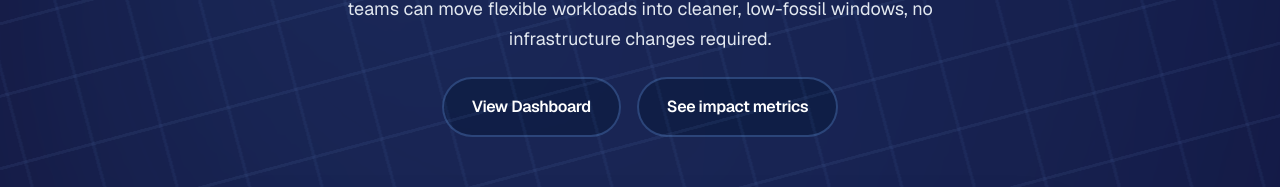
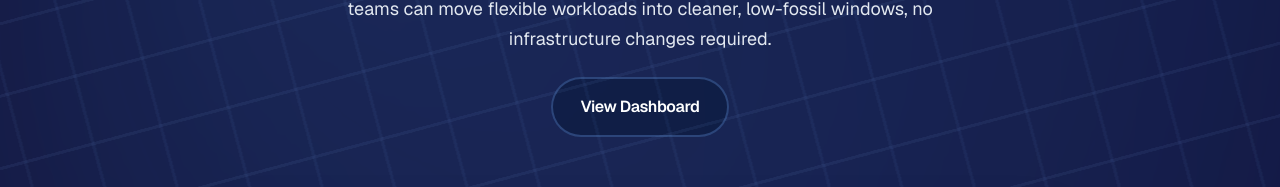
Before and after one commit to Ahanaful/AuraGrid, a Next.js app in the folder apps/frontend/: page / in a window 1280 px wide. Shown: the part 352-539 px from the top of the page. Built offline with nearby package versions, Linux system fonts and the light colour scheme; no server answers.

Commit message:
removed Impact Metrics from homepage

```diff
--- a/apps/frontend/src/app/(marketing)/page.tsx
+++ b/apps/frontend/src/app/(marketing)/page.tsx
@@ -14,18 +14,12 @@ export default function MarketingPage() {
           <p className="mx-auto max-w-2xl text-base leading-relaxed text-slate-200 sm:text-lg">
             AuraGrid forecasts grid load, renewables, and fossil fuel usage so data-center teams can move flexible workloads into cleaner, low-fossil windows, no infrastructure changes required.
           </p>
-          <div className="cta-pulse flex flex-col items-center justify-center gap-4 sm:flex-row">
+          <div className="cta-pulse flex flex-col items-center justify-center">
             <Link
               href="/app"
               className={buttonClassName("primary")}
             >
               View Dashboard
-            </Link>
-            <Link
-              href="#impact"
-              className={buttonClassName("secondary")}
-            >
-              See impact metrics
             </Link>
           </div>
         </section>
```
